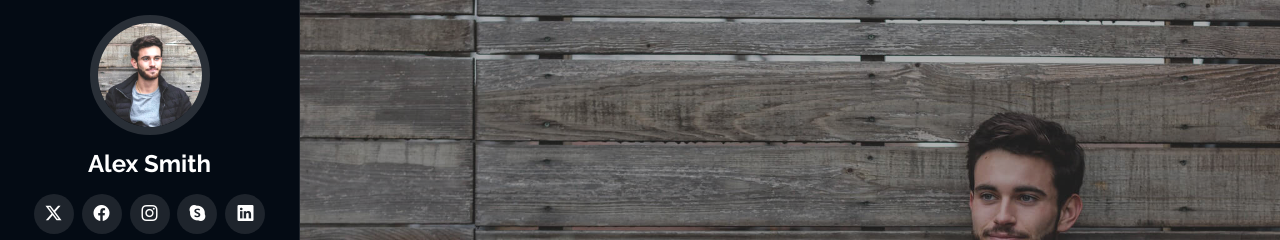
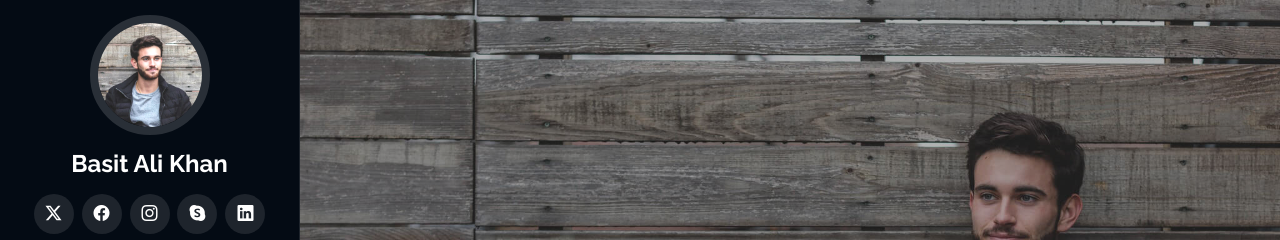
Before and after one commit to chatbotgithub/portfolio, a plain HTML site: page index.html in a window 1280 px wide. Shown: the top 240 px of the page. Drawn offline with Linux system fonts and the light colour scheme.

Commit message:
change name commit

```diff
--- a/index.html
+++ b/index.html
@@ -48,7 +48,7 @@
     <a href="index.html" class="logo d-flex align-items-center justify-content-center">
       <!-- Uncomment the line below if you also wish to use an image logo -->
       <!-- <img src="assets/img/logo.png" alt=""> -->
-      <h1 class="sitename">Alex Smith</h1>
+      <h1 class="sitename">Basit Ali Khan</h1>
     </a>
 
     <div class="social-links text-center">
```
